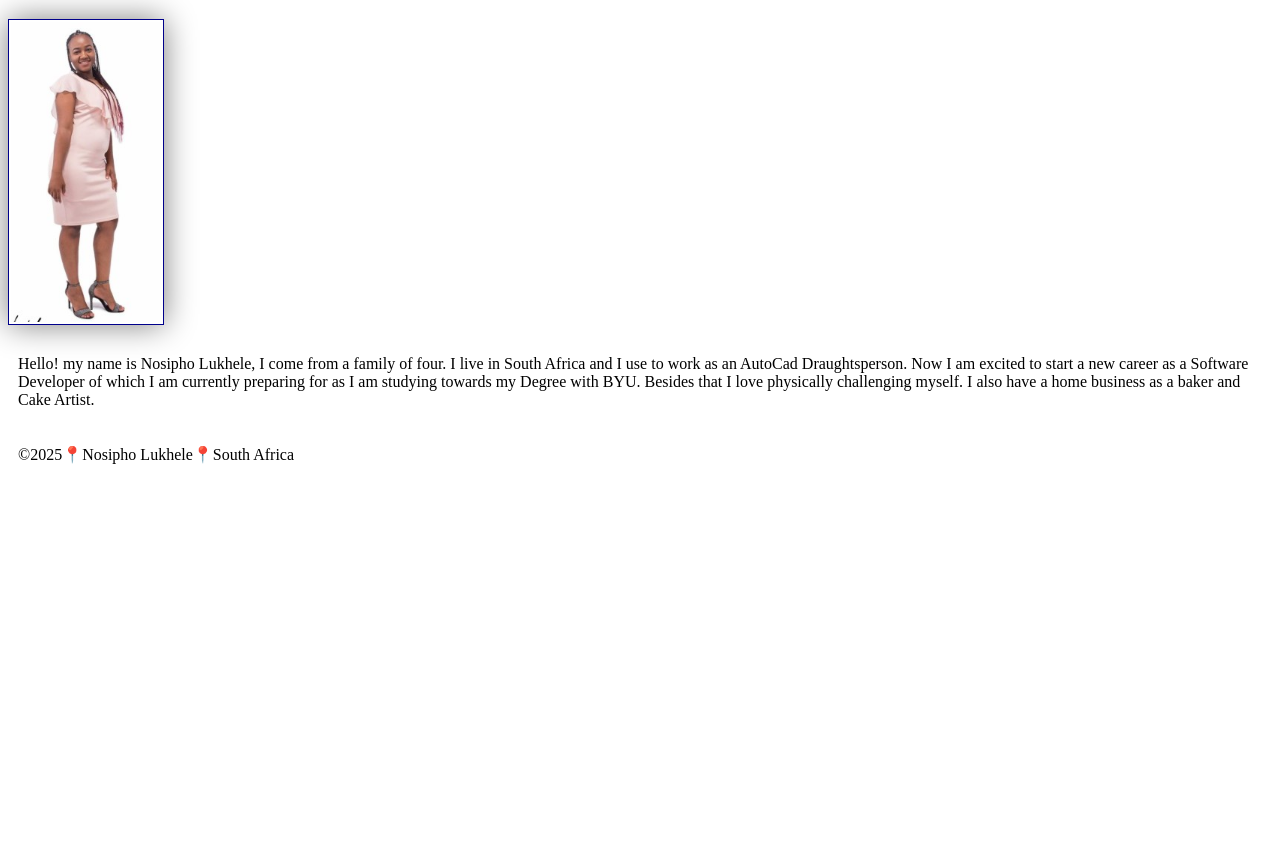
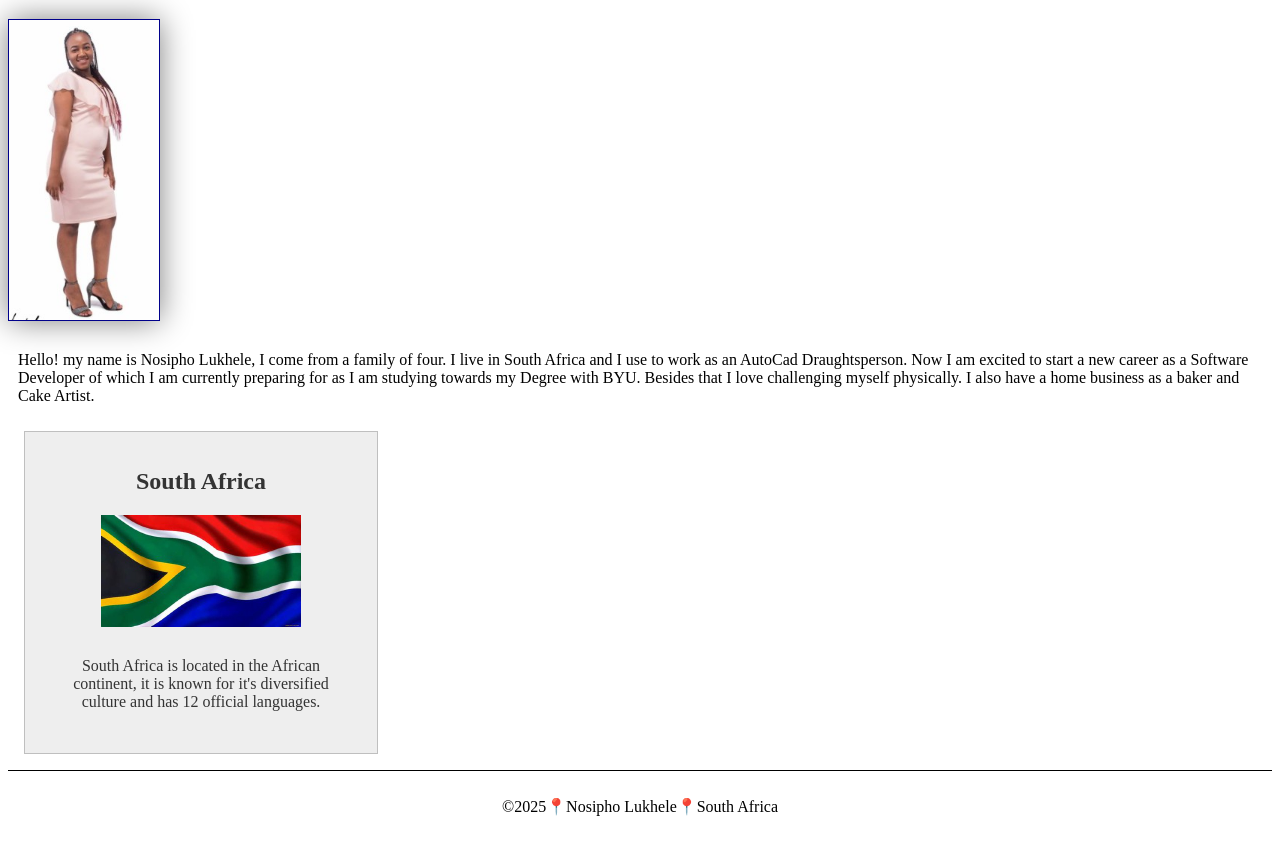
Before and after one commit to nosipho0742451407/wdd130, a plain HTML site: page index.html in a window 1280 px wide. Shown: the part 205-1047 px from the top of the page. Before the commit the page ends 800 px from the top, so only its background shows below. Drawn offline with Linux system fonts and the light colour scheme.

Commit message:
added-flag-image

```diff
--- a/index.html
+++ b/index.html
@@ -5,8 +5,11 @@
     <meta charset="utf-8">
     <meta name="viewport" content="width=device-width,initial-scale=1.0">
     <title>Nosipho Lukhele | WDD 130</title>
+    <meta name="description" content="This is Nosipho Lukheles' website for a Web development course at BYU.">
+    <meta name="author" content="Nosipho Lukhele">
     <link rel="stylesheet" href="styles/styles.css">
 </head>
+
 <body>
     <header>
         <nav>
@@ -22,9 +25,15 @@
             career
             as a Software Developer
             of which I am currently preparing for as I am studying towards my Degree with BYU.
-            Besides that I love physically challenging myself.
+            Besides that I love challenging myself physically.
             I also have a home business as a baker and Cake Artist.</p>
     </main>
+    <aside>
+        <h2>South Africa</h2>
+        <img src="images/south-africa.jpg" alt="South Africa Flag" width="100">
+        <p>South Africa is located in the African continent, it is known for it's diversified culture
+            and has 12 official languages.</p>
+    </aside>
     <footer>
         <p>©2025📍Nosipho Lukhele📍South Africa</p>
     </footer>
--- a/styles/styles.css
+++ b/styles/styles.css
@@ -10,13 +10,33 @@ nav a {
 h1 {
     color: darkblue;
     }
-    img {
+    main img {
         width: 150px;
         height: auto;
         border: 1px solid darkblue;
-        padding: 2px;
+        padding: 0;
         box-shadow: 0 0 30px gray;
     }
 p {
-    padding: 10px;
+    padding: 10px;}
+main {
+       max-width: 840;
 }
+aside {
+    width: 20rem;
+    margin: 1rem;
+    border: 1px solid rgb(0 0 0 / 0.2); /* 1 */
+    padding: 1rem;
+    background-color: #eee;
+    color: #333;
+    text-align: center;
+}
+  aside img {
+    width: 200px;
+    height: auto;
+  }
+footer {
+    margin-top: 15px;
+    border-top: 1px solid #000;
+    text-align: center;
+}
```
Also changed, not shown: images/south-africa.jpg (added).
